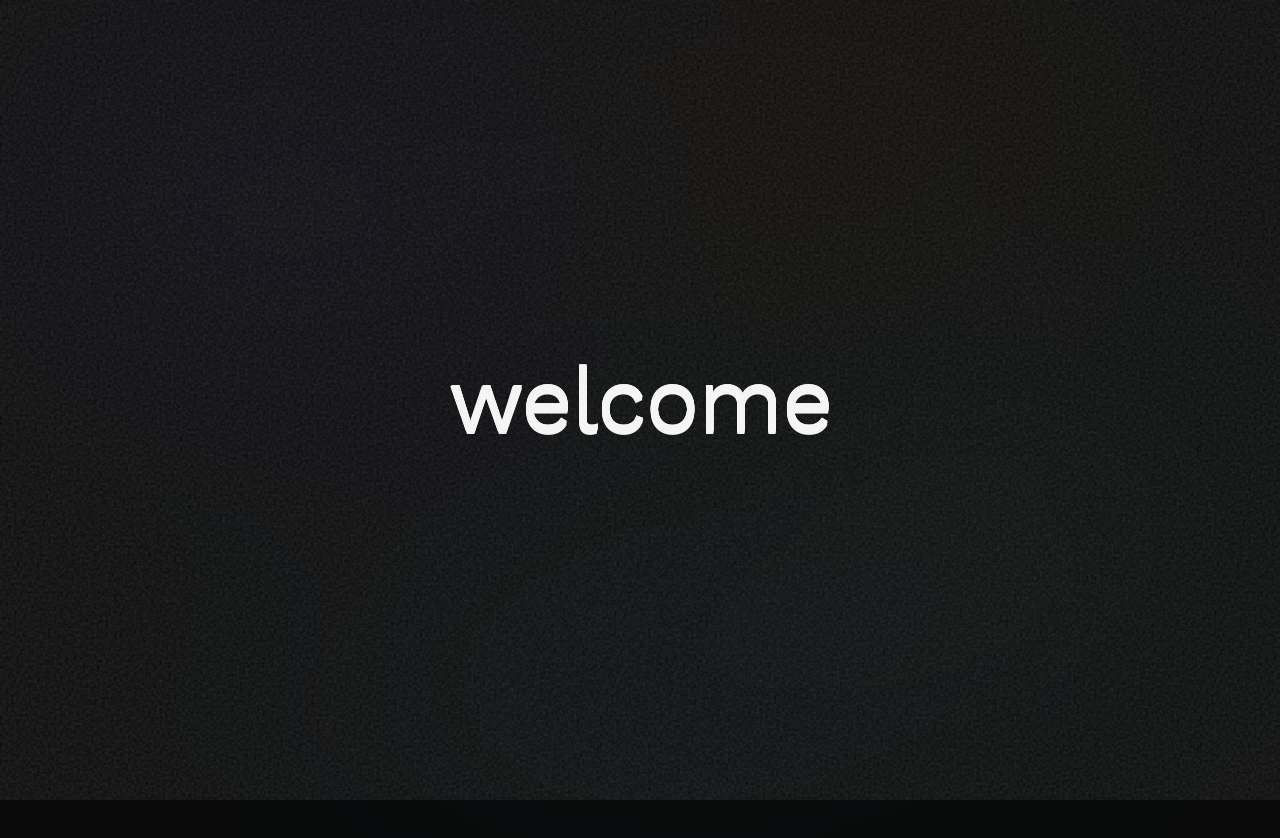
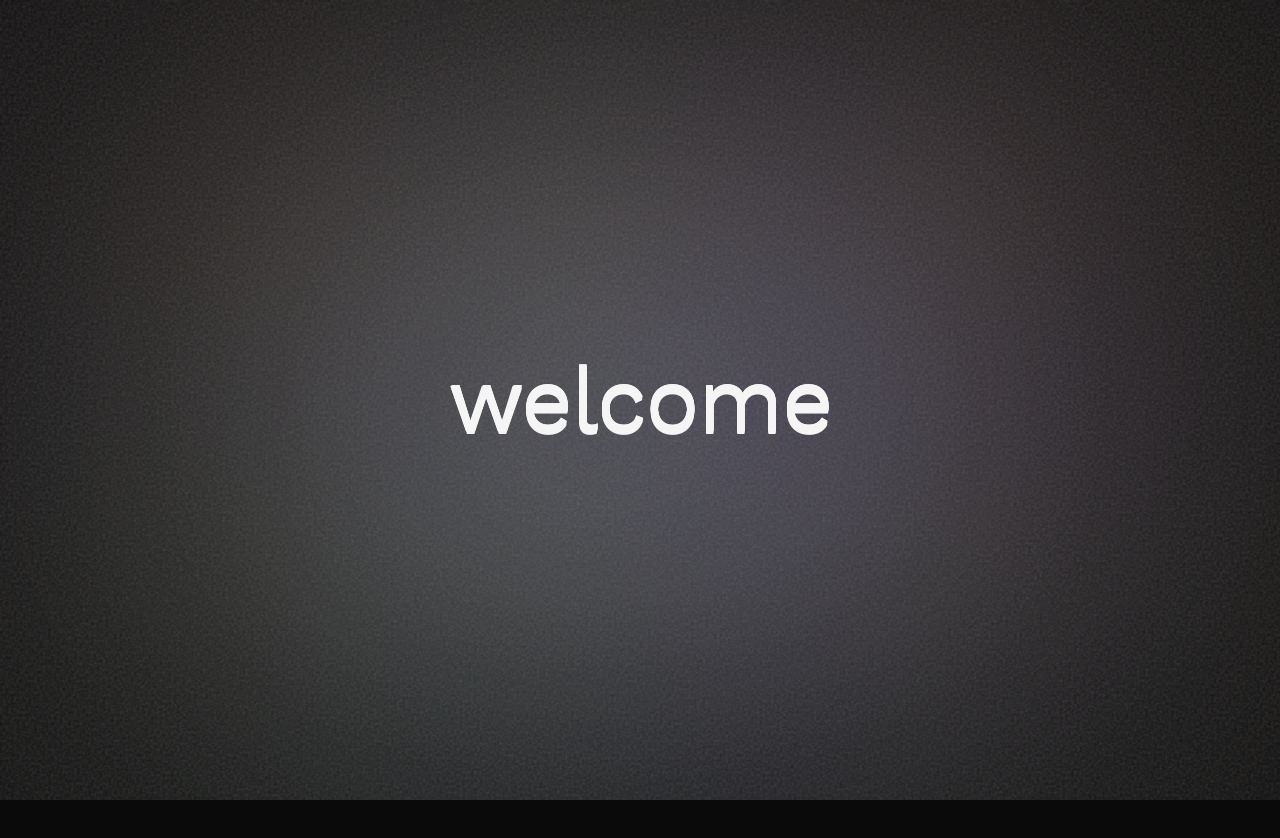
Before and after one commit to jerinzech/nmmdstudiowebsite, a Svelte app: page / in a window 1280 px wide. Shown: the top 838 px of the page. Built offline with nearby package versions, Linux system fonts and the light colour scheme; a web font is replaced by a local one.

Commit message:
refactor: update HTML structure and improve layout; add ColorWash component for enhanced background effect

```diff
--- a/index.html
+++ b/index.html
@@ -1,14 +1,14 @@
-<!DOCTYPE html>
+<!doctype html>
 <html lang="en">
   <head>
     <meta charset="UTF-8" />
-    <link rel="icon" type="image/svg+xml" href="/vite.svg" />
+    <link rel="icon" type="image/svg+xml" href="/NMMDlogo.svg" />
     <meta name="viewport" content="width=device-width, initial-scale=1.0" />
     <meta
       name="description"
       content="nmmd studio is an indie design and dev studio, crafting with love from BLR and GNB."
     />
-    <title>NMMD Studio</title>
+    <title>NAMMADE STUDIO</title>
 
     <link rel="preconnect" href="https://fonts.googleapis.com" />
     <link rel="preconnect" href="https://fonts.gstatic.com" crossorigin />
--- a/src/App.svelte
+++ b/src/App.svelte
@@ -4,6 +4,7 @@
   import Navbar from './components/Navbar.svelte'
   import Blocks from './components/Blocks.svelte'
   import Footer from './components/Footer.svelte'
+  import ColorWash from './components/ColorWash.svelte'
 
   /*
    * The page runs as a sequence of stages, each one waiting for the last:
@@ -124,6 +125,7 @@
 </script>
 
 <main id="mainapp" class:xray={guides}>
+  <ColorWash />
   <LoadingPage oncomplete={() => (stage = 'landing')} />
 
   <div class="page">
--- /dev/null
+++ b/src/components/ColorWash.svelte
@@ -0,0 +1,113 @@
+<script lang="ts">
+  import { onMount } from 'svelte';
+
+  /*
+   * The background wash: nine blurred colour blobs clustered around the centre
+   * of the viewport, replicating the design's Figma background.
+   *
+   * Why the blur must be exactly 200px, and why that needs JS.
+   *
+   * The design specifies a 200px blur. In SVG that is `feGaussianBlur`'s
+   * `stdDeviation` in user units, and user units are real pixels only when the
+   * SVG's viewBox matches its rendered pixel size 1:1.
+   *
+   * Every CSS-only approach breaks that:
+   *   - `filter: blur(200px)` on a hard-edged shape spreads the shape's ink
+   *     over a wider area, so the peak colour drops — measured, a #6100ff blob
+   *     lands at ~35% of full colour and no amount of extra size recovers it.
+   *   - A background-image SVG with a normalised viewBox is stretched to cover
+   *     the element, so the same stdDeviation maps to a different pixel blur on
+   *     every viewport (58px on a phone, 177px on a 2560px display).
+   *
+   * So the viewBox is set to the viewport's own pixel size on mount and on
+   * every resize, which keeps 1 unit = 1 pixel and the blur a true 200px on
+   * every screen. The blob coordinates are percentages of that size, so they
+   * scale with it.
+   */
+
+  /** The Figma blur, in pixels. */
+  const BLUR = 200;
+
+  /**
+   * Blob radii and offsets, as a fraction of the viewport's smaller dimension.
+   * Sized large relative to the blur so each blob keeps a saturated core while
+   * its edges still run the full 200px soft.
+   */
+  const BLOBS = [
+    // Core — darkest colours, anchoring the centre where the text sits.
+    { x: 0.5, y: 0.5, r: 0.15, fill: '#511e1e' },
+    { x: 0.42, y: 0.42, r: 0.13, fill: '#4e7248' },
+    { x: 0.59, y: 0.58, r: 0.135, fill: '#6100ff' },
+    // Mid ring — the cool blues, pushed out so the true centre stays dark.
+    { x: 0.31, y: 0.54, r: 0.12, fill: '#6c94fc' },
+    { x: 0.69, y: 0.42, r: 0.11, fill: '#6c94fc' },
+    // The bright greens, lifting through the middle band.
+    { x: 0.46, y: 0.31, r: 0.09, fill: '#9dde32' },
+    { x: 0.42, y: 0.67, r: 0.08, fill: '#9dde32' },
+    // Outer rim — the warm and pale colours, away from the text.
+    { x: 0.26, y: 0.28, r: 0.11, fill: '#f99987' },
+    { x: 0.74, y: 0.26, r: 0.11, fill: '#ffa800' },
+    { x: 0.72, y: 0.7, r: 0.11, fill: '#faef82' },
+    { x: 0.28, y: 0.71, r: 0.11, fill: '#fafbc1' },
+  ] as const;
+
+  let w = $state(0);
+  let h = $state(0);
+
+  function measure() {
+    w = window.innerWidth;
+    h = window.innerHeight;
+  }
+
+  onMount(() => {
+    measure();
+    window.addEventListener('resize', measure);
+    return () => window.removeEventListener('resize', measure);
+  });
+
+  /*
+   * Blob geometry in viewBox units, which equal pixels because the viewBox is
+   * the viewport's own size. The radii scale off the smaller dimension so the
+   * cluster keeps its proportions on both a wide desktop and a tall phone.
+   */
+  const unit = $derived(Math.min(w, h));
+</script>
+
+<!--
+  Fixed to the viewport behind every layer. `pointer-events: none` comes from
+  the `.wash` rule in index.css, so it never intercepts a click meant for the
+  page. The viewBox tracks the viewport's pixel size, which is what keeps the
+  blur a true 200px — see the rationale in the script above.
+-->
+{#if w > 0 && h > 0}
+  <svg
+    class="wash"
+    aria-hidden="true"
+    focusable="false"
+    width={w}
+    height={h}
+    viewBox="0 0 {w} {h}"
+  >
+    <defs>
+      <!--
+        The filter region is padded well past the shapes so the blur has room
+        to spread; the default region clips a 200px blur back to each circle's
+        own bounds and the blobs would end in hard cutoffs.
+      -->
+      <filter id="wash-blur" x="-60%" y="-60%" width="220%" height="220%">
+        <feGaussianBlur stdDeviation={BLUR} />
+      </filter>
+    </defs>
+
+    <g filter="url(#wash-blur)">
+      {#each BLOBS as blob}
+        <circle
+          cx={blob.x * w}
+          cy={blob.y * h}
+          r={blob.r * unit}
+          fill={blob.fill}
+        />
+      {/each}
+    </g>
+  </svg>
+{/if}
--- a/src/components/LandingPage.svelte
+++ b/src/components/LandingPage.svelte
@@ -158,22 +158,25 @@
     transition: opacity var(--exit-duration) ease-in;
 
     /*
-     * Sized so the two lines of ink nearly touch.
+     * The two lines are stacked tighter than they were.
      *
-     * Both words use line-heights below 1, so each carries negative leading that
-     * eats into the gap. Measured at 96px/45px: NMMD's ink extends 13.6px below
-     * its own box, and STUDIO's ink starts 4px above its own box. That is 17.6px
-     * of slack already present, so the flex gap has to be at least that for the
-     * glyphs to stay apart. 1.1rem lands the ink edges on top of each other.
+     * `gap` cannot take a negative length — the property only accepts
+     * non-negative values and a negative one is dropped as invalid — so the flex
+     * gap above is zeroed and the overlap is carried by `.studio`'s margin
+     * instead.
      *
-     * A negative gap is not usable here: it is invalid CSS, resolves to `normal`
-     * (0), and collapses the lines into each other by a further 17.6px.
+     * How far apart the ink actually ends up is not the margin. Both words use
+     * line-heights below 1, so each box is shorter than the type it holds, and
+     * measured across the 96px design size the ink sits 15px inside the boxes:
+     * a box gap of 0 draws the ink 15px apart. So the margin has to be read
+     * against that, and it bottoms out at about -10px before the ink itself
+     * starts to touch — at -20px the two runs merge into one and STUDIO cuts
+     * through the middle of NAMMADE.
      *
-     * Below 1.1rem the glyph ink starts overlapping (the leading slack is
-     * already spent); 0.75rem tightens the pair by roughly a third while
-     * keeping the overlap light enough to read as one stacked wordmark.
+     * -0.625rem is 22px tighter than the 12px this was before, which is where
+     * the design's tightening lands before the ink collides.
      */
-    gap: 0.75rem;
+    gap: 0;
     width: 100%;
     min-height: 100vh;
     text-align: center;
@@ -288,6 +291,14 @@
   .studio {
     font-family: var(--font-studio);
     /*
+     * The tightening, carried as a margin because the flex gap cannot go
+     * negative. The negative top edge pulls the line up into the one above it;
+     * the pair is centred as a group, so pulling one up also nudges the other
+     * down by half as much and the whole stack settles on its own centre.
+     */
+    margin-top: -0.625rem;
+
+    /*
      * The vw term has to reach 2.8125rem by about an 87.5rem viewport, otherwise
      * the clamp resolves below the target size on common desktop widths and the
      * measured size comes out short.
--- a/src/index.css
+++ b/src/index.css
@@ -66,25 +66,15 @@
   }
 
   /*
-   * Faint colour wash. Black is meant to dominate, so these sit low enough to
-   * read as a hint of hue in the corners rather than as lit areas of the page.
-   *
-   * The gradients are diffuse and heavily blurred, so what remains is a tint
-   * rather than a shape. Pushing the alphas down and the stops out keeps them off
-   * the centre of the viewport, which is where the wordmark and blocks sit.
+   * The wash: fixed to the viewport behind every layer, so the colour is
+   * always the same distance from the text no matter which stage is showing.
+   * pointer-events off so it never intercepts a click meant for the page.
    */
-  body::before {
-    content: '';
+  .wash {
     position: fixed;
     inset: 0;
     z-index: -2;
     pointer-events: none;
-    background:
-      radial-gradient(46% 42% at 22% 26%, rgb(79 70 229 / 0.075), transparent 72%),
-      radial-gradient(42% 38% at 78% 66%, rgb(16 185 129 / 0.055), transparent 72%),
-      radial-gradient(38% 34% at 64% 14%, rgb(217 119 6 / 0.04), transparent 72%),
-      radial-gradient(50% 44% at 50% 92%, rgb(56 189 248 / 0.045), transparent 74%);
-    filter: blur(8.125rem);
   }
 
   /*
```
Also changed, not shown: src/components/Blocks.svelte (+50 -43 lines), public/NMMDlogo.svg (added).
